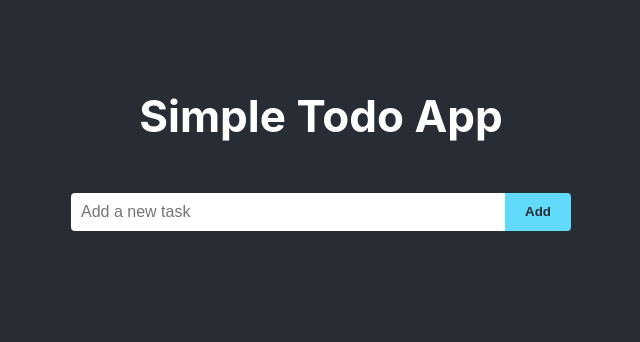
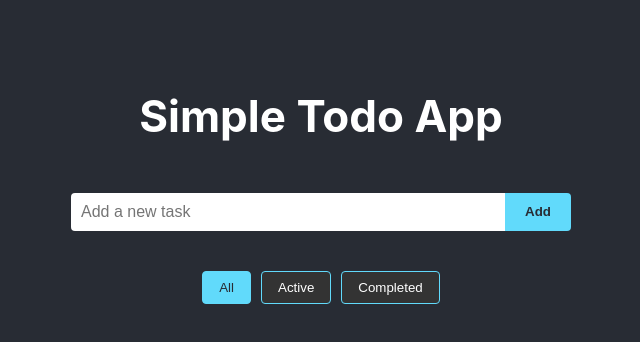
Before and after one commit to vinke29/todo, a React (Create React App) app: page / in a window 1280 px wide. Shown: the top 342 px of the page, without its empty margins (319-959 px from the left). Built offline with nearby package versions, Linux system fonts and the light colour scheme.

Commit message:
Add filter functionality to show all, active, or completed todos

```diff
--- a/src/App.css
+++ b/src/App.css
@@ -100,3 +100,31 @@
   border-radius: 4px;
   cursor: pointer;
 }
+
+.filter-buttons {
+  display: flex;
+  justify-content: center;
+  margin: 20px 0;
+  width: 80%;
+  max-width: 500px;
+}
+
+.filter-buttons button {
+  background-color: #333;
+  color: white;
+  border: 1px solid #61dafb;
+  padding: 8px 16px;
+  margin: 0 5px;
+  border-radius: 4px;
+  cursor: pointer;
+  transition: all 0.3s ease;
+}
+
+.filter-buttons button:hover {
+  background-color: #444;
+}
+
+.filter-buttons button.active {
+  background-color: #61dafb;
+  color: #282c34;
+}
--- a/src/App.tsx
+++ b/src/App.tsx
@@ -7,9 +7,12 @@ interface Todo {
   completed: boolean;
 }
 
+type FilterStatus = 'all' | 'active' | 'completed';
+
 function App() {
   const [todos, setTodos] = useState<Todo[]>([]);
   const [inputValue, setInputValue] = useState('');
+  const [filterStatus, setFilterStatus] = useState<FilterStatus>('all');
 
   const handleAddTodo = () => {
     if (inputValue.trim() !== '') {
@@ -35,6 +38,13 @@ function App() {
     setTodos(todos.filter(todo => todo.id !== id));
   };
 
+  const filteredTodos = todos.filter(todo => {
+    if (filterStatus === 'all') return true;
+    if (filterStatus === 'active') return !todo.completed;
+    if (filterStatus === 'completed') return todo.completed;
+    return true;
+  });
+
   return (
     <div className="App">
       <header className="App-header">
@@ -49,8 +59,30 @@ function App() {
           />
           <button onClick={handleAddTodo}>Add</button>
         </div>
+
+        <div className="filter-buttons">
+          <button
+            className={filterStatus === 'all' ? 'active' : ''}
+            onClick={() => setFilterStatus('all')}
+          >
+            All
+          </button>
+          <button
+            className={filterStatus === 'active' ? 'active' : ''}
+            onClick={() => setFilterStatus('active')}
+          >
+            Active
+          </button>
+          <button
+            className={filterStatus === 'completed' ? 'active' : ''}
+            onClick={() => setFilterStatus('completed')}
+          >
+            Completed
+          </button>
+        </div>
+
         <ul className="todo-list">
-          {todos.map(todo => (
+          {filteredTodos.map(todo => (
             <li key={todo.id} className={todo.completed ? 'completed' : ''}>
               <span onClick={() => handleToggleTodo(todo.id)}>
                 {todo.text}
```
